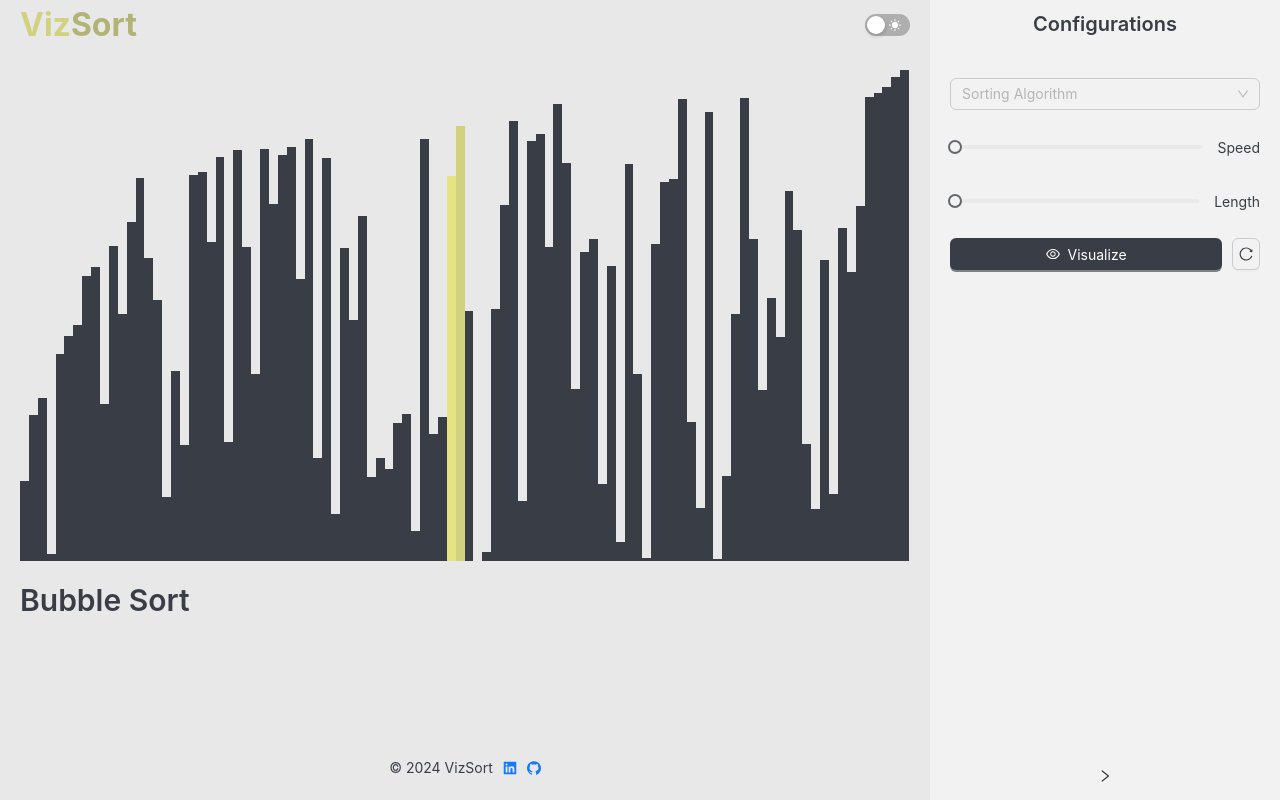
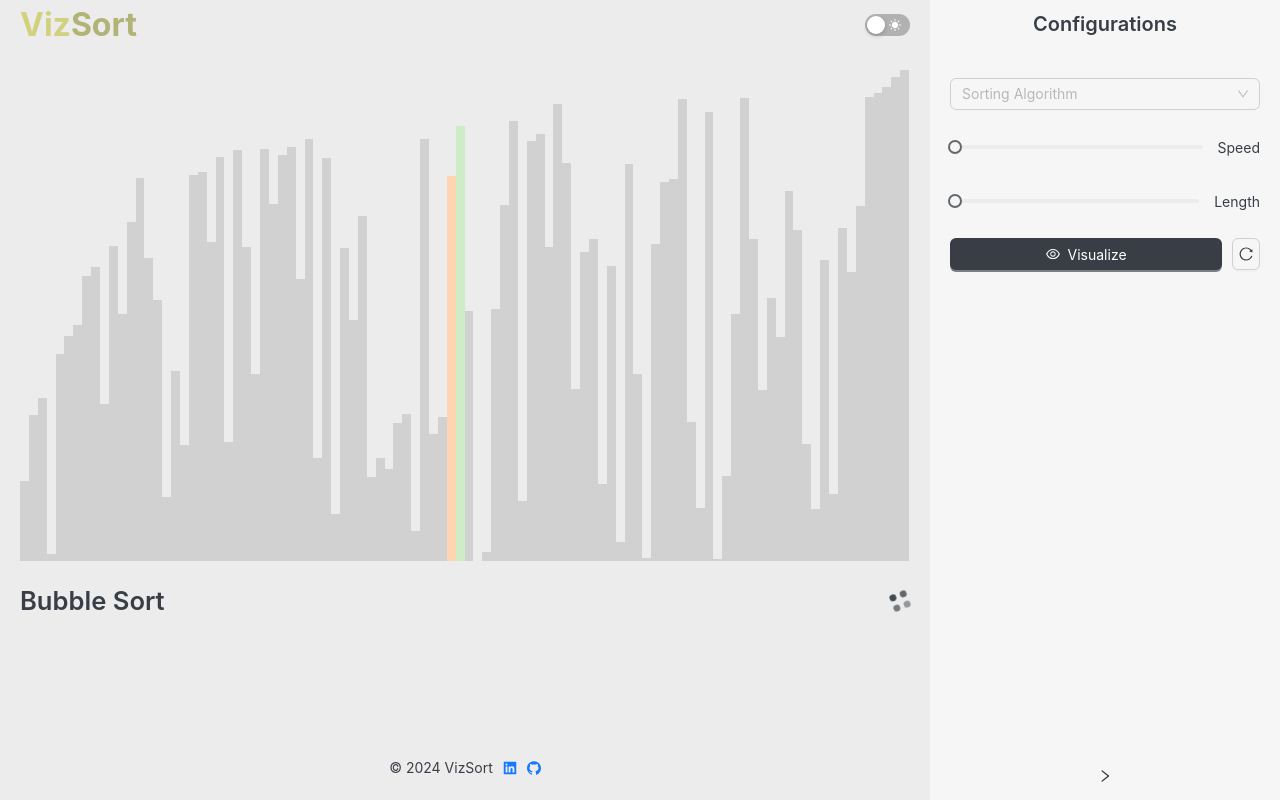
Before and after one commit to mohammedelgammal/viz_sort, a React (Vite) app: page / in a window 1280 px wide. Built offline with nearby package versions, Linux system fonts and the light colour scheme.

Commit message:
refactoring_Sorting_visualizer_styling

```diff
--- a/src/common/SortingVisualizer/SortingVisualizer.module.css
+++ b/src/common/SortingVisualizer/SortingVisualizer.module.css
@@ -7,3 +7,24 @@
 .bars {
   align-items: flex-end;
 }
+
+.info {
+  justify-content: space-between;
+  align-items: center;
+}
+
+.title {
+  font-size: 1.6rem;
+  font-weight: 600;
+}
+
+.title ~ div {
+  gap: 5px;
+  align-items: center;
+}
+
+.title ~ div svg {
+  font-size: 1.1rem;
+  transform: translateY(2px);
+  color: var(--success-color);
+}
--- a/src/common/SortingVisualizer/SortingVisualizer.tsx
+++ b/src/common/SortingVisualizer/SortingVisualizer.tsx
@@ -1,4 +1,5 @@
-import { Flex, Typography } from "antd";
+import { Flex, Spin, Typography } from "antd";
+import { CheckCircleFilled } from "@ant-design/icons";
 import { SortingVisualizerProps } from "src/types/Sorting";
 import getBarsBg from "src/helpers/getBarsBg";
 import Style from "./SortingVisualizer.module.css";
@@ -24,8 +25,16 @@ export default ({
         />
       ))}
     </Flex>
-    <Typography.Title className={Style.title} level={2}>
-      {algorithm}
-    </Typography.Title>
+    <Flex className={Style.info}>
+      <Typography.Text className={Style.title}>{algorithm}</Typography.Text>
+      {isFinished ? (
+        <Flex>
+          <CheckCircleFilled />
+          <span>Sorted</span>
+        </Flex>
+      ) : (
+        <Spin />
+      )}
+    </Flex>
   </Flex>
 );
--- a/src/contexts/ThemeProvider.tsx
+++ b/src/contexts/ThemeProvider.tsx
@@ -10,12 +10,12 @@ export default ({ children }: ThemeProviderProps): JSX.Element => {
   const [isDark, setDark] = useState<boolean>(false);
   const algorithm = isDark ? theme.darkAlgorithm : theme.defaultAlgorithm;
   const token = {
-    colorBgBase: isDark ? "#222831" : "#f0f2f5",
+    colorBgBase: isDark ? "#222831" : "#F6F6F6",
     colorPrimary: isDark ? "#B2B377" : "#393E46",
     colorText: isDark ? "#EEEEEE" : "#393E46",
   };
   return (
-    <ThemeContext.Provider value={{ setDark }}>
+    <ThemeContext.Provider value={{ isDark, setDark }}>
       <ConfigProvider theme={{ algorithm, token }}>{children}</ConfigProvider>
     </ThemeContext.Provider>
   );
--- a/src/contexts/themeContext.ts
+++ b/src/contexts/themeContext.ts
@@ -1,6 +1,7 @@
 import React, { createContext } from "react";
 
 interface ThemeContextType {
+  isDark: boolean;
   setDark: React.Dispatch<React.SetStateAction<boolean>>;
 }
 
--- a/src/helpers/getBarsBg.ts
+++ b/src/helpers/getBarsBg.ts
@@ -1,12 +1,20 @@
+import { useContext } from "react";
+import themeContext from "src/contexts/themeContext";
+
 export default (
   isFinished: boolean,
   index: number,
   selected: [number, number]
-): string =>
-  isFinished
-    ? "#F1F5A8"
+): string => {
+  const { isDark } = useContext(themeContext);
+
+  return isFinished
+    ? "#FFF6BD"
     : index === selected[0]
-    ? "#E5E483"
+    ? "#FFD4B2"
     : index === selected[1]
-    ? "#D2D180"
-    : "#393E46";
+    ? "#CEEDC7"
+    : isDark
+    ? "#393E46"
+    : "#D1D1D1";
+};
--- a/src/index.css
+++ b/src/index.css
@@ -8,4 +8,5 @@
 :root {
   --primary-color: #b2b377;
   --secondary-color: #d2d180;
+  --success-color: #C4DFAA;
 }
```
